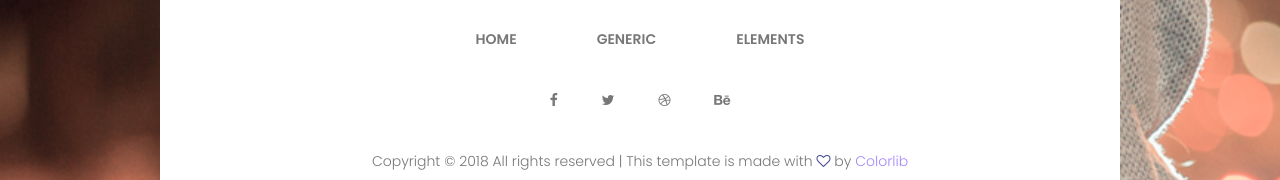
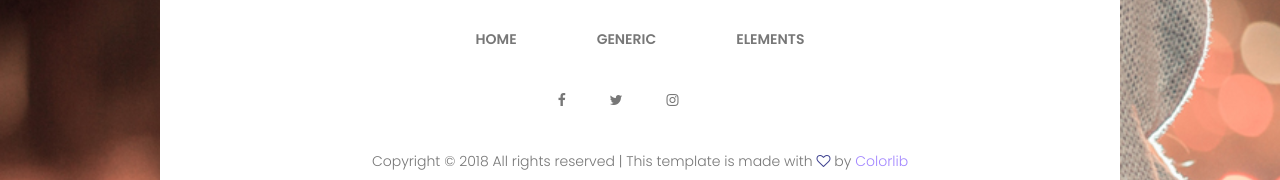
Before and after one commit to CCastillo-1506/MiBlogDeHumor.github.io, a plain HTML site: page generic.html in a window 1280 px wide. Shown: the part 3358-3538 px from the top of the page. Drawn offline with nearby package versions, Linux system fonts and the light colour scheme.

Commit message:
Update generic.html

```diff
--- a/generic.html
+++ b/generic.html
@@ -198,10 +198,10 @@
 					</div>
 					<footer>
 							<div class="footer-social">
-								<a href="#"><i class="fa fa-facebook"></i></a>
-								<a href="#"><i class="fa fa-twitter"></i></a>
-								<a href="#"><i class="fa fa-dribbble"></i></a>
-								<a href="#"><i class="fa fa-behance"></i></a>
+								<a href="https://www.facebook.com/cristhopher.castillo.75"><i class="fa fa-facebook"></i></a>
+								<a href="https://twitter.com/CristhopherCas1"><i class="fa fa-twitter"></i></a>
+								<a href="https://www.instagram.com/youcris.15/"><i class="fa fa-instagram"></i></a>
+								<a href="mailto:castillocristhopher@gmail.com"><i class="fa fa-gmail"></i></a>
 							</div>
 							<div class="footer-content">
 								<div class="text-center">
```
